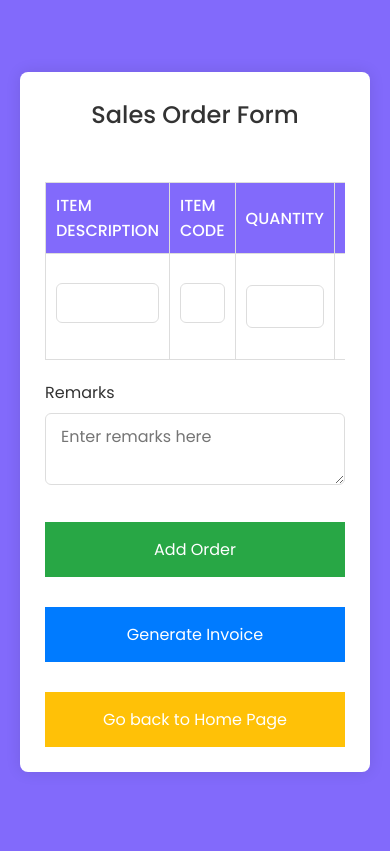
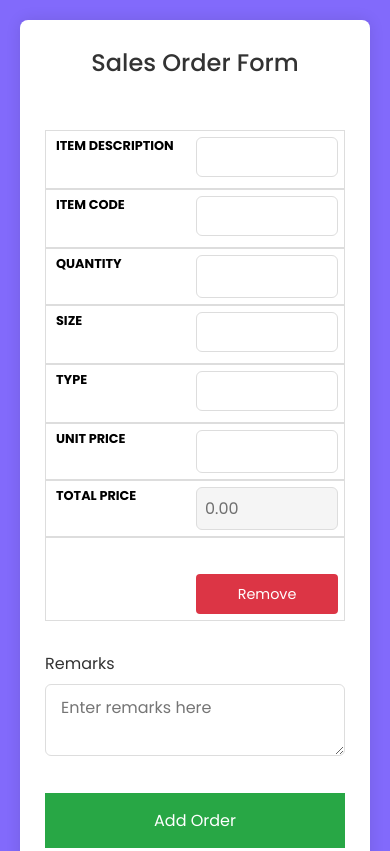
Before and after one commit to bpgsiform/Sales-order-form, a website: page page2.html in a window 390 px wide. Shown: the top 851 px of the page. Drawn offline with Linux system fonts and the light colour scheme.

Commit message:
Update style.css

```diff
--- a/style.css
+++ b/style.css
@@ -212,4 +212,74 @@ body {
 }
 
 @media screen and (max-width: 1080px) {
-  .fillable-table th, .fillable-table td
+  .fillable-table th, .fillable-table td {
+    padding: 6px;
+    font-size: 0.8rem;
+  }
+}
+
+@media screen and (max-width: 500px) {
+  .fillable-table th, .fillable-table td {
+    display: block;
+    width: 100%;
+    box-sizing: border-box;
+  }
+
+  .fillable-table thead {
+    display: none;
+  }
+
+  .fillable-table tr {
+    display: block;
+    margin-bottom: 10px;
+  }
+
+  .fillable-table td {
+    text-align: right;
+    position: relative;
+    padding-left: 50%;
+  }
+
+  .fillable-table td::before {
+    content: attr(data-label);
+    position: absolute;
+    left: 10px;
+    width: calc(50% - 20px);
+    padding-right: 10px;
+    white-space: nowrap;
+    text-align: left;
+    font-weight: bold;
+  }
+}
+
+/* Remove Row Button Styles */
+.fillable-table .remove-row-button {
+  background-color: #dc3545; /* Red for Remove Button */
+  color: white;
+  border: none;
+  padding: 8px 12px;
+  font-size: 0.9rem;
+  cursor: pointer;
+  border-radius: 4px;
+  transition: background-color 0.3s ease, transform 0.2s ease;
+  height: 40px;
+  display: flex;
+  align-items: center;
+  justify-content: center;
+}
+
+.fillable-table .remove-row-button:hover {
+  background-color: #c82333;
+  transform: scale(1.05);
+}
+
+/* Table Title Styles */
+.order-container h2 {
+  margin-top: 1%;
+  margin-bottom: 1%;
+  padding: 1px;
+  font-size: 1.5rem;
+  font-weight: 600;
+  color: #9900ff;
+  text-align: left;
+}
```
